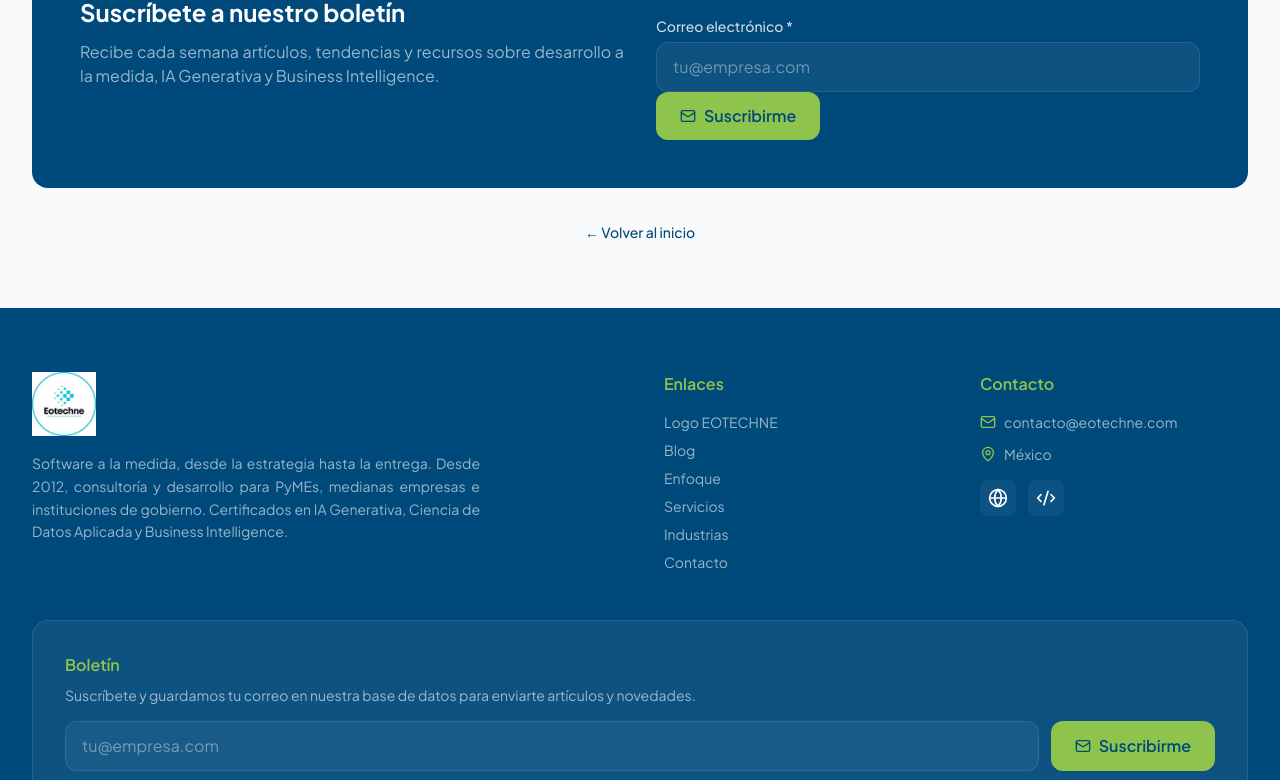
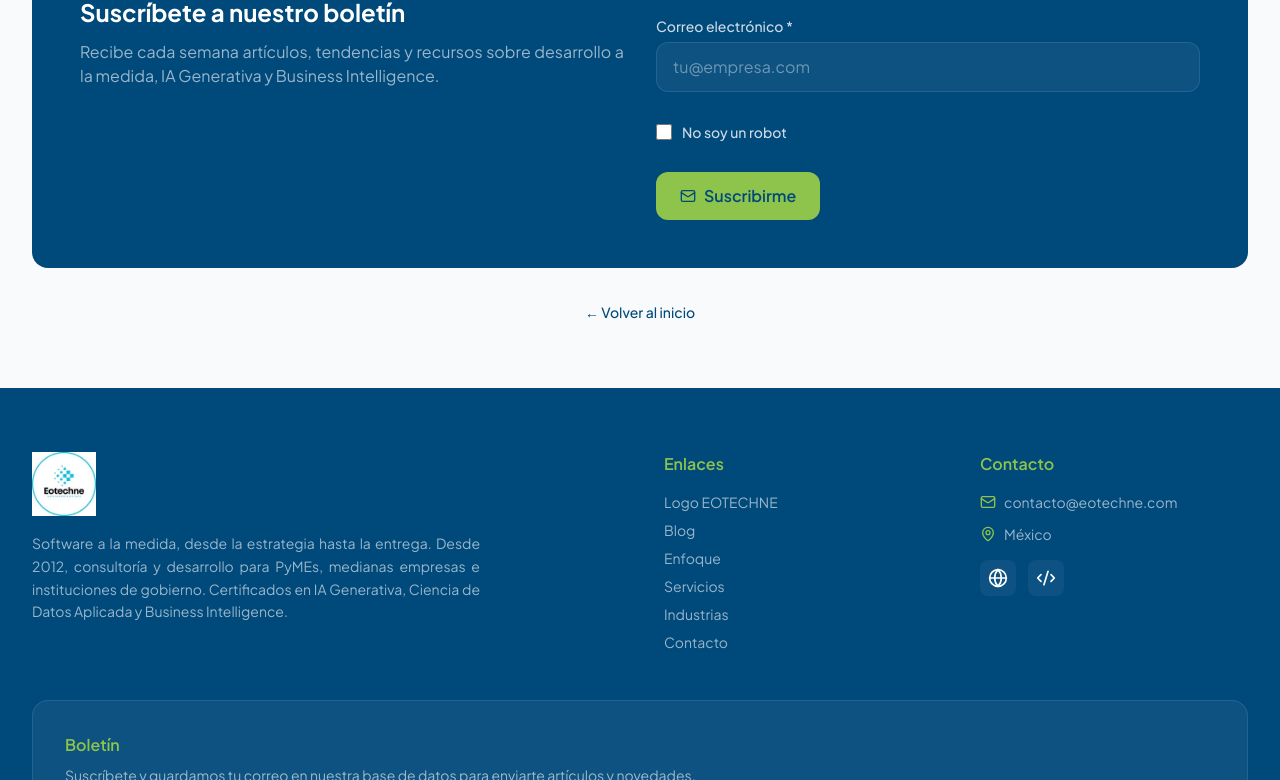
Before and after one commit to EborjaRangel/eotechne, a Next.js app: page /blog in a window 1280 px wide. Shown: the part 1980-2760 px from the top of the page. Built offline with nearby package versions, Linux system fonts and the light colour scheme.

Commit message:
Add newsletter bot checks so automated subscriptions are rejected.
Co-authored-by: Cursor <cursoragent@cursor.com>

```diff
--- a/src/app/api/newsletter/route.ts
+++ b/src/app/api/newsletter/route.ts
@@ -2,11 +2,20 @@ import { NextResponse } from "next/server";
 import { ValidationError } from "yup";
 import { prisma } from "@/lib/prisma";
 import { sendNewsletterNotification } from "@/lib/email";
-import { newsletterSchema } from "@/lib/validations/newsletter";
+import {
+  isNewsletterHoneypotFilled,
+  newsletterSchema,
+} from "@/lib/validations/newsletter";
 
 export async function POST(request: Request) {
   try {
     const body = await request.json();
+
+    // Bots that autofill hidden fields get a fake success and are not stored.
+    if (isNewsletterHoneypotFilled(body)) {
+      return NextResponse.json({ success: true }, { status: 201 });
+    }
+
     const validated = await newsletterSchema.validate(body, {
       abortEarly: false,
       stripUnknown: true,
--- a/src/components/blog/NewsletterForm.tsx
+++ b/src/components/blog/NewsletterForm.tsx
@@ -1,11 +1,12 @@
 "use client";
 
-import { useState } from "react";
-import { Formik, Form, Field, ErrorMessage } from "formik";
+import { useId, useState } from "react";
+import { Formik, Form, Field, ErrorMessage, type FieldProps } from "formik";
 import { Mail, CheckCircle, AlertCircle, Loader2 } from "lucide-react";
 import {
   newsletterSchema,
   newsletterInitialValues,
+  NEWSLETTER_HONEYPOT_FIELD,
   type NewsletterFormValues,
 } from "@/lib/validations/newsletter";
 
@@ -18,6 +19,11 @@ export default function NewsletterForm({
   variant = "light",
   compact = false,
 }: NewsletterFormProps) {
+  const id = useId();
+  const nameId = `${id}-name`;
+  const emailId = `${id}-email`;
+  const notRobotId = `${id}-not-robot`;
+  const honeypotId = `${id}-website`;
   const [status, setStatus] = useState<"idle" | "success" | "error" | "duplicate">("idle");
 
   const handleSubmit = async (
@@ -55,6 +61,9 @@ export default function NewsletterForm({
   const inputClass = isDark
     ? "w-full rounded-xl border border-white/10 bg-white/5 px-4 py-3 text-white placeholder:text-white/40 outline-none transition focus:border-eotechne-green focus:ring-2 focus:ring-eotechne-green/20"
     : "w-full rounded-xl border border-gray-200 bg-white px-4 py-3 text-eotechne-blue-dark placeholder:text-gray-400 outline-none transition focus:border-eotechne-green focus:ring-2 focus:ring-eotechne-green/20";
+  const checkboxClass = isDark
+    ? "h-4 w-4 shrink-0 rounded border-white/30 bg-white/10 accent-eotechne-green"
+    : "h-4 w-4 shrink-0 rounded border-gray-300 bg-white accent-eotechne-green";
 
   return (
     <Formik
@@ -63,17 +72,27 @@ export default function NewsletterForm({
       onSubmit={handleSubmit}
     >
       {({ isSubmitting }) => (
-        <Form className={compact ? "space-y-3" : "space-y-4"}>
+        <Form className={`relative ${compact ? "space-y-3" : "space-y-4"}`}>
+          <div className="absolute -left-[10000px] top-auto h-px w-px overflow-hidden" aria-hidden="true">
+            <Field
+              id={honeypotId}
+              name={NEWSLETTER_HONEYPOT_FIELD}
+              type="text"
+              tabIndex={-1}
+              autoComplete="off"
+            />
+          </div>
+
           {!compact && (
             <div>
               <label
-                htmlFor="newsletter-name"
+                htmlFor={nameId}
                 className={`mb-1.5 block text-sm font-medium ${isDark ? "text-white/80" : "text-gray-700"}`}
               >
                 Nombre (opcional)
               </label>
               <Field
-                id="newsletter-name"
+                id={nameId}
                 name="name"
                 type="text"
                 placeholder="Tu nombre"
@@ -83,18 +102,17 @@ export default function NewsletterForm({
             </div>
           )}
 
-          <div className={compact ? "flex flex-col gap-3 sm:flex-row" : ""}>
-            <div className={compact ? "flex-1" : ""}>
+          <div>
             {!compact && (
               <label
-                  htmlFor="newsletter-email"
+                htmlFor={emailId}
                 className={`mb-1.5 block text-sm font-medium ${isDark ? "text-white/80" : "text-gray-700"}`}
               >
                 Correo electrónico *
               </label>
             )}
             <Field
-                id="newsletter-email"
+              id={emailId}
               name="email"
               type="email"
               placeholder="tu@empresa.com"
@@ -103,11 +121,39 @@ export default function NewsletterForm({
             <ErrorMessage name="email" component="p" className="mt-1 text-sm text-red-400" />
           </div>
 
+          <div className={compact ? "flex flex-col gap-3 sm:flex-row sm:items-start" : "space-y-4"}>
+            <div className="flex-1">
+              <div className="flex min-h-12 items-center gap-2.5">
+                <Field name="notRobot">
+                  {({ field }: FieldProps<boolean>) => (
+                    <input
+                      id={notRobotId}
+                      type="checkbox"
+                      name={field.name}
+                      checked={Boolean(field.value)}
+                      onChange={field.onChange}
+                      onBlur={field.onBlur}
+                      className={`${checkboxClass} cursor-pointer`}
+                    />
+                  )}
+                </Field>
+                <label
+                  htmlFor={notRobotId}
+                  className={`cursor-pointer select-none text-sm font-medium ${
+                    isDark ? "text-white/80" : "text-gray-700"
+                  }`}
+                >
+                  No soy un robot
+                </label>
+              </div>
+              <ErrorMessage name="notRobot" component="p" className="mt-1 text-sm text-red-400" />
+            </div>
+
             <button
               type="submit"
               disabled={isSubmitting}
-              className={`inline-flex items-center justify-center gap-2 rounded-xl bg-eotechne-green font-semibold text-eotechne-blue-dark transition hover:bg-eotechne-green-light disabled:cursor-not-allowed disabled:opacity-60 ${
-                compact ? "px-6 py-3 sm:shrink-0" : "w-full px-6 py-3 sm:w-auto"
+              className={`inline-flex items-center justify-center gap-2 rounded-xl bg-eotechne-green px-6 py-3 font-semibold text-eotechne-blue-dark transition hover:bg-eotechne-green-light disabled:cursor-not-allowed disabled:opacity-60 ${
+                compact ? "sm:shrink-0" : "w-full sm:w-auto"
               }`}
             >
               {isSubmitting ? (
--- a/src/lib/validations/newsletter.ts
+++ b/src/lib/validations/newsletter.ts
@@ -1,15 +1,34 @@
 import * as Yup from "yup";
+
+export const NEWSLETTER_HONEYPOT_FIELD = "website";
 
 export const newsletterSchema = Yup.object({
   email: Yup.string()
     .email("Ingresa un correo electrónico válido")
     .required("El correo es requerido"),
   name: Yup.string().max(100, "Máximo 100 caracteres"),
+  notRobot: Yup.boolean()
+    .oneOf([true], "Confirma que no eres un robot")
+    .required("Confirma que no eres un robot"),
 });
 
-export type NewsletterFormValues = Yup.InferType<typeof newsletterSchema>;
+export type NewsletterFormValues = Omit<
+  Yup.InferType<typeof newsletterSchema>,
+  "notRobot"
+> & {
+  notRobot: boolean;
+  [NEWSLETTER_HONEYPOT_FIELD]: string;
+};
 
 export const newsletterInitialValues: NewsletterFormValues = {
   email: "",
   name: "",
+  notRobot: false,
+  [NEWSLETTER_HONEYPOT_FIELD]: "",
 };
+
+export function isNewsletterHoneypotFilled(body: unknown): boolean {
+  if (!body || typeof body !== "object") return false;
+  const value = (body as Record<string, unknown>)[NEWSLETTER_HONEYPOT_FIELD];
+  return typeof value === "string" && value.trim().length > 0;
+}
```
Lines whose indentation alone changed are shown as unchanged.
